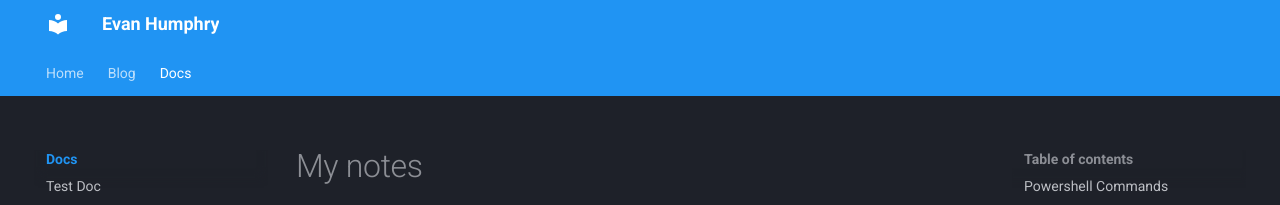
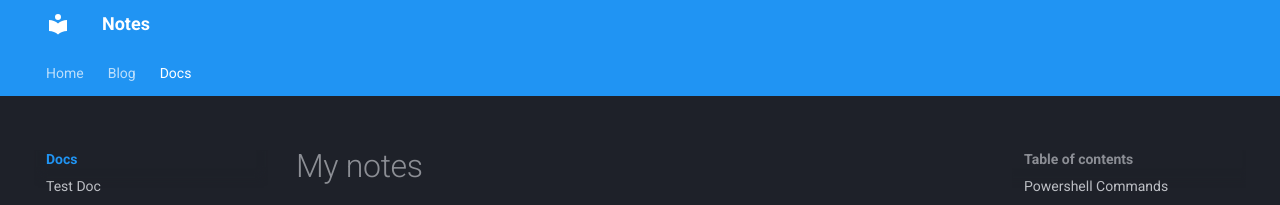
Before and after one commit to evanhumphry/me, an MkDocs documentation site: the page built from docs/docs/index.md, in a window 1280 px wide. Shown: the top 205 px of the page. Built offline with MkDocs 1.6.1 and Material for MkDocs 9.7.7, drawn with Linux system fonts in a browser that asks for light colours.

Commit message:
Update mkdocs.yml

```diff
--- a/mkdocs.yml
+++ b/mkdocs.yml
@@ -1,4 +1,4 @@
-site_name: Evan Humphry
+site_name: Notes
 site_url: https://evahhumphry.com/mysite
 theme:
   features:
```
